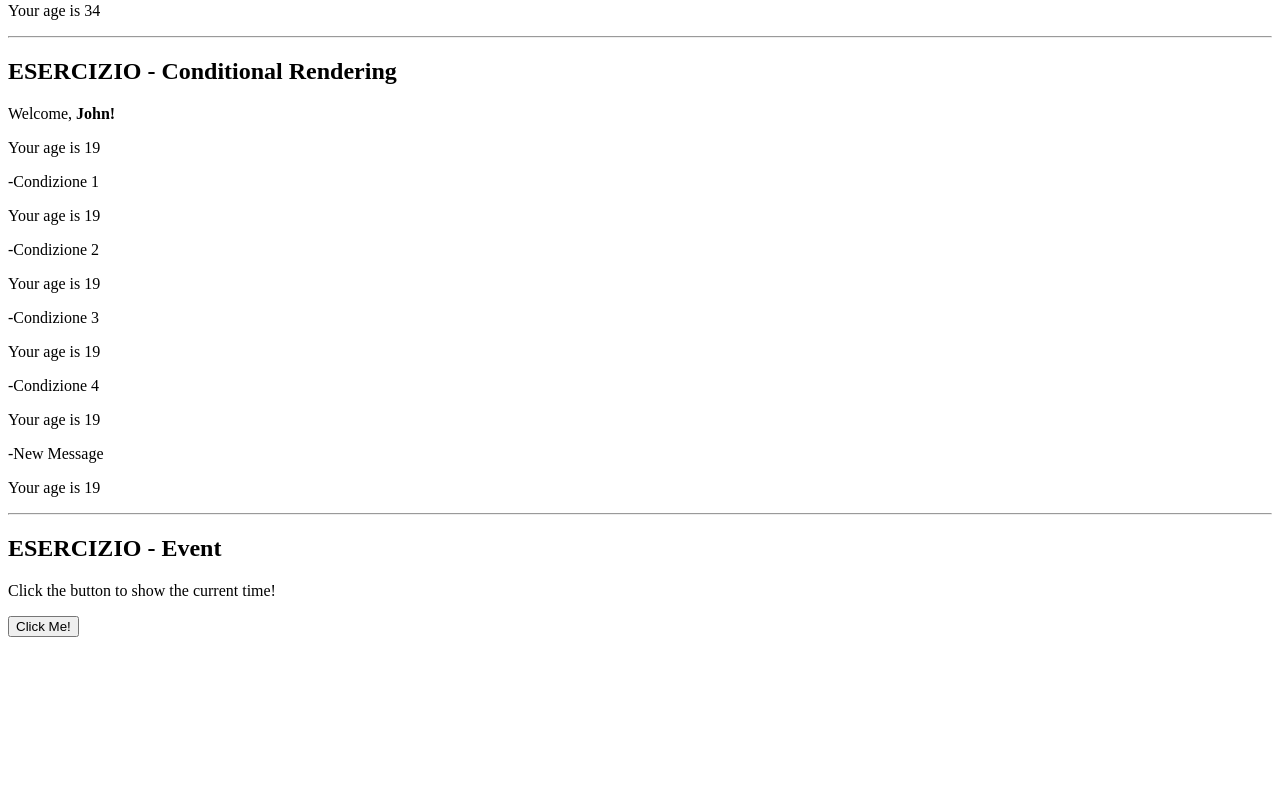
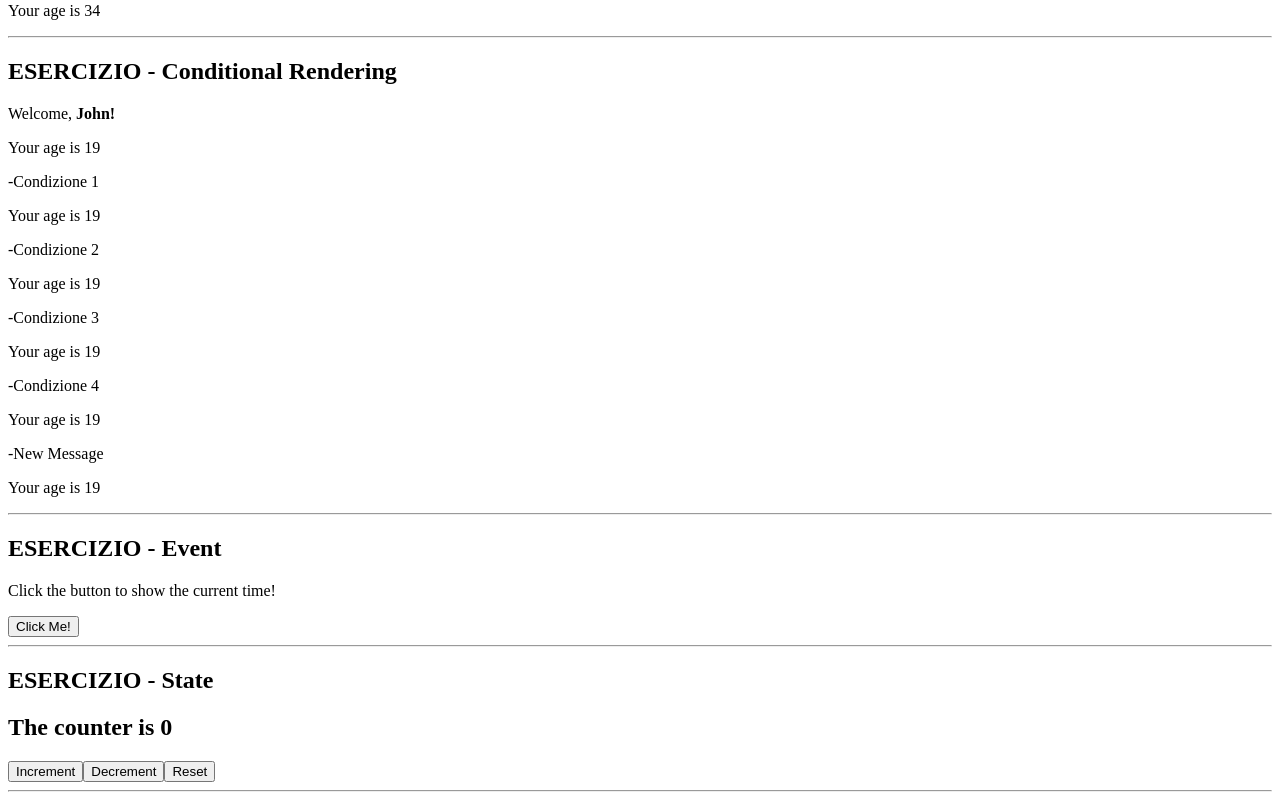
Before and after one commit to devnox89/Reactexe, a React (Vite) app: page / in a window 1280 px wide. Shown: the part 295-1095 px from the top of the page. Before the commit the page ends 940 px from the top, so only its background shows below. Built offline with nearby package versions, Linux system fonts and the light colour scheme.

Commit message:
add state exe

```diff
--- a/src/App.jsx
+++ b/src/App.jsx
@@ -3,6 +3,7 @@
 import { Welcome } from "./Welcome";
 import { Conditional} from "./Conditional";
 import { AlertClock } from "./AlertClock";
+import { Counter } from "./StateCounter";
 
 export function App() {
     return (
@@ -20,6 +21,10 @@
             <hr />
             <h2>ESERCIZIO - Event</h2>
             <AlertClock/>
+            <hr />
+            <h2>ESERCIZIO - State</h2>
+            <Counter/>
+            <hr />
         </div>
     );
 }
--- /dev/null
+++ b/src/CounterDisplay.jsx
@@ -0,0 +1,7 @@
+export function CounterDisplay( {counter}) {
+    return(
+        <div>
+            <h2>The counter is {counter}</h2>
+        </div>
+    )
+}
--- /dev/null
+++ b/src/StateCounter.jsx
@@ -0,0 +1,24 @@
+import { useState } from "react"
+import { CounterDisplay } from "./CounterDisplay"
+
+export function Counter({initialV = 0}) {
+    const [ counter, setCounter] = useState(initialV)
+
+    function handleCounterIncrement(){
+        setCounter((c)=> c +1)
+    }
+    function handleCounterDecrement(){
+        setCounter((c)=> c -1)
+    }
+    function handleCounterReset() {
+        setCounter(initialV)
+    }
+    return (
+        <div>
+            <CounterDisplay counter={counter}/>
+            <button onClick={handleCounterIncrement}>Increment</button>
+            <button onClick={handleCounterDecrement}>Decrement</button>
+            <button onClick={handleCounterReset}>Reset</button>
+        </div>
+    )
+}
```
